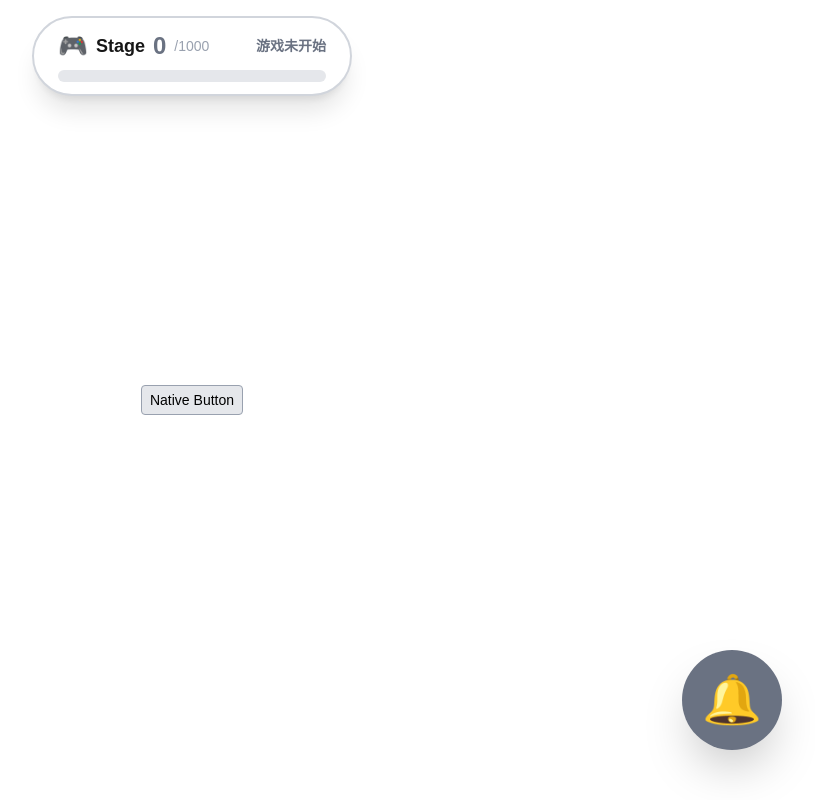
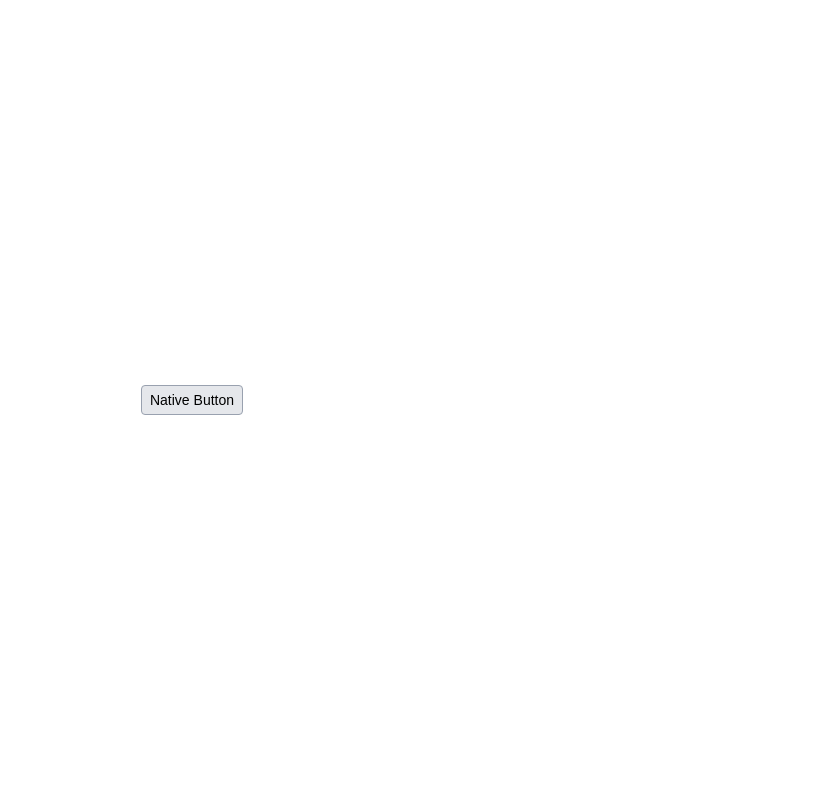
Before and after one commit to ahpxex/xtion-hackathon, a Next.js app: page / in a window 1280 px wide. Shown: the whole page, without its empty margins (448-1263 px from the left). Built offline with nearby package versions, Linux system fonts and the light colour scheme.

Commit message:
Add penguin indicator

```diff
--- /dev/null
+++ b/app/components/PenguinDisplay.tsx
@@ -0,0 +1,17 @@
+'use client';
+
+import Image from 'next/image';
+
+export default function PenguinDisplay() {
+  return (
+    <div className="fixed bottom-8 left-8 z-[9997]">
+      <Image
+        src="/memes/penguin.gif"
+        alt="Penguin"
+        width={150}
+        height={150}
+        unoptimized
+      />
+    </div>
+  );
+}
--- a/app/page.tsx
+++ b/app/page.tsx
@@ -3,16 +3,18 @@ import CreditDisplay from "./components/CreditDisplay";
 import Shop from "./components/Shop";
 import FloatingPanel from "./components/FloatingPanel";
 import StageIndicator from "./components/StageIndicator";
+import PenguinDisplay from "./components/PenguinDisplay";
 
 export default function Home() {
   return (
     <div className="min-h-screen flex flex-col gap-6 justify-center items-center py-8">
-      <StageIndicator />
+      {/* <StageIndicator /> */}
       <CreditDisplay size="sm" />
       <NativeButton clickValue={1}>Native Button</NativeButton>
       <Shop />
 
-      <FloatingPanel />
+      {/* <FloatingPanel /> */}
+      {/* <PenguinDisplay /> */}
     </div>
   );
 }
```
